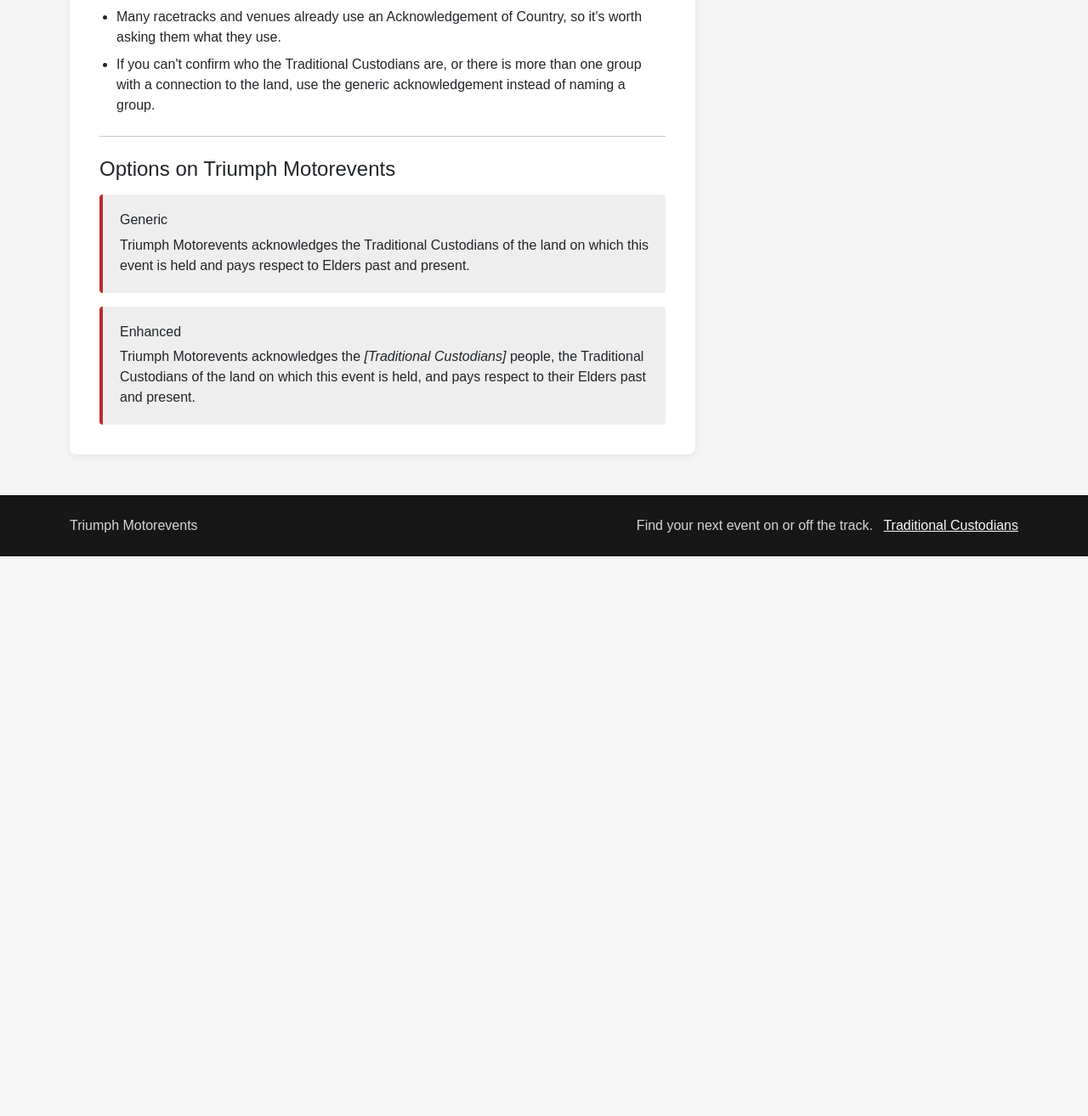
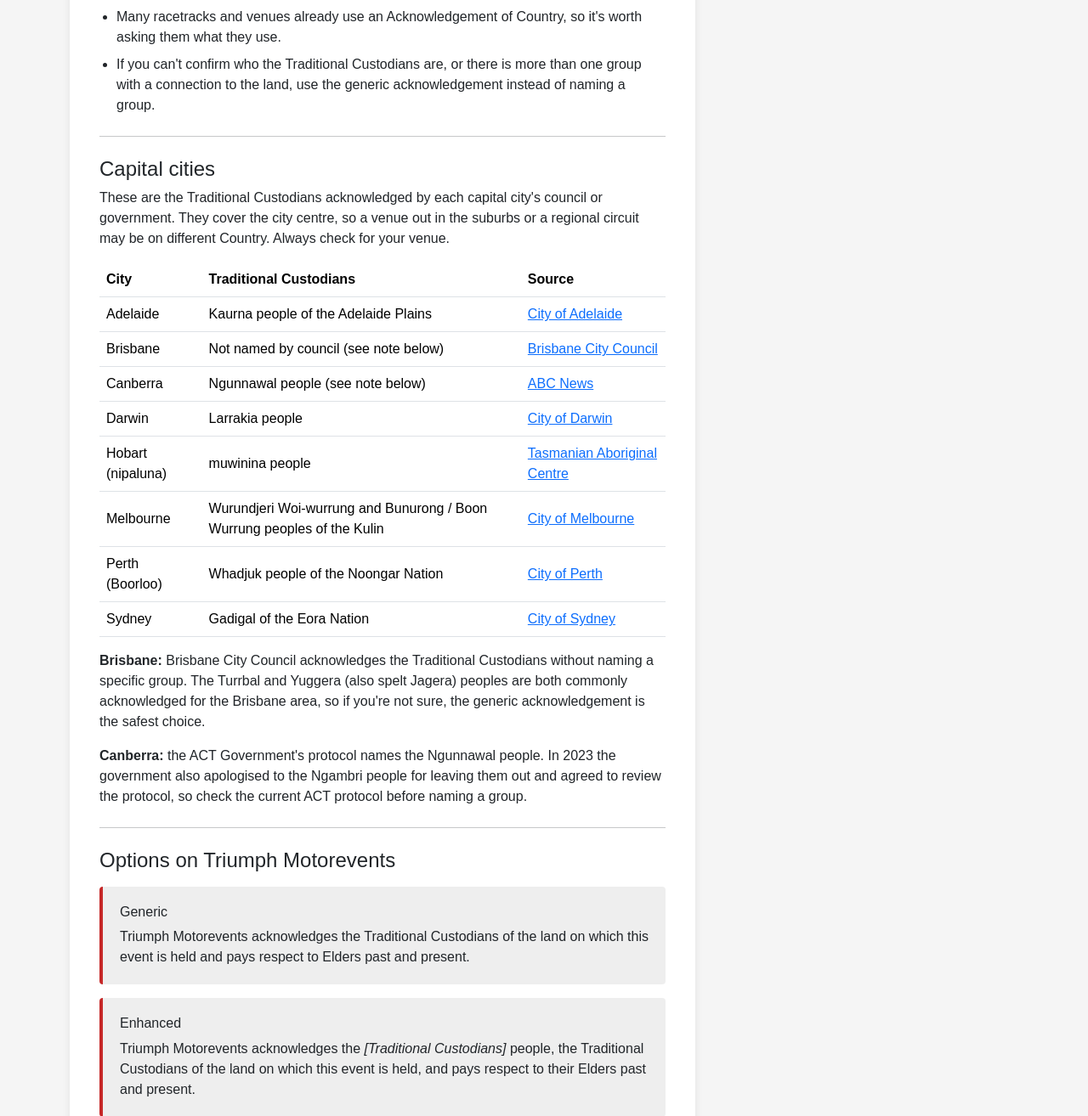
Before and after one commit to jaygunz56/IAB207_Assessment_2-, a Flask app: page /traditional-custodians in a window 1280 px wide. Shown: the part 662-1976 px from the top of the page at 85% size. Before the commit the page ends 1317 px from the top, so only its background shows below. Run offline with Flask 3, Linux system fonts and the light colour scheme; data that the repository does not hold is empty; some libraries are stand-ins or nearby versions.

Commit message:
Add Traditional Custodians for capital cities to the guidance page

```diff
--- a/website/templates/traditional-custodians.html
+++ b/website/templates/traditional-custodians.html
@@ -83,6 +83,88 @@
 
 
                             <h2 class="h4">
+                                Capital cities
+                            </h2>
+
+                            <p>
+                                These are the Traditional Custodians acknowledged by each capital city's council
+                                or government. They cover the city centre, so a venue out in the suburbs or a
+                                regional circuit may be on different Country. Always check for your venue.
+                            </p>
+
+                            <div class="table-responsive">
+                                <table class="table align-middle">
+                                    <thead>
+                                        <tr>
+                                            <th scope="col">City</th>
+                                            <th scope="col">Traditional Custodians</th>
+                                            <th scope="col">Source</th>
+                                        </tr>
+                                    </thead>
+                                    <tbody>
+                                        <tr>
+                                            <td>Adelaide</td>
+                                            <td>Kaurna people of the Adelaide Plains</td>
+                                            <td><a href="https://www.cityofadelaide.com.au/community/reconciliation/acknowledgement-and-welcome-to-country/" target="_blank" rel="noopener">City of Adelaide</a></td>
+                                        </tr>
+                                        <tr>
+                                            <td>Brisbane</td>
+                                            <td>Not named by council (see note below)</td>
+                                            <td><a href="https://www.brisbane.qld.gov.au/community-support-and-safety/support-for-community/aboriginal-and-torres-strait-islander-communities" target="_blank" rel="noopener">Brisbane City Council</a></td>
+                                        </tr>
+                                        <tr>
+                                            <td>Canberra</td>
+                                            <td>Ngunnawal people (see note below)</td>
+                                            <td><a href="https://www.abc.net.au/news/2023-04-27/act-government-apologises-to-ngambri-over-indigenous-protocol/102274536" target="_blank" rel="noopener">ABC News</a></td>
+                                        </tr>
+                                        <tr>
+                                            <td>Darwin</td>
+                                            <td>Larrakia people</td>
+                                            <td><a href="https://www.darwin.nt.gov.au/community/about-darwin" target="_blank" rel="noopener">City of Darwin</a></td>
+                                        </tr>
+                                        <tr>
+                                            <td>Hobart (nipaluna)</td>
+                                            <td>muwinina people</td>
+                                            <td><a href="https://tacinc.com.au/wp-content/uploads/2025/03/Acknowledgement-for-Hobart-area-TAC-2023.pdf" target="_blank" rel="noopener">Tasmanian Aboriginal Centre</a></td>
+                                        </tr>
+                                        <tr>
+                                            <td>Melbourne</td>
+                                            <td>Wurundjeri Woi-wurrung and Bunurong / Boon Wurrung peoples of the Kulin</td>
+                                            <td><a href="https://participate.melbourne.vic.gov.au/amendmentc258/amendment-c258-approved" target="_blank" rel="noopener">City of Melbourne</a></td>
+                                        </tr>
+                                        <tr>
+                                            <td>Perth (Boorloo)</td>
+                                            <td>Whadjuk people of the Noongar Nation</td>
+                                            <td><a href="https://perth.wa.gov.au/news-and-updates/all-news/welcome-to-country" target="_blank" rel="noopener">City of Perth</a></td>
+                                        </tr>
+                                        <tr>
+                                            <td>Sydney</td>
+                                            <td>Gadigal of the Eora Nation</td>
+                                            <td><a href="https://www.cityofsydney.nsw.gov.au/guides/organising-welcome-to-country" target="_blank" rel="noopener">City of Sydney</a></td>
+                                        </tr>
+                                    </tbody>
+                                </table>
+                            </div>
+
+                            <p>
+                                <strong>Brisbane:</strong> Brisbane City Council acknowledges the Traditional
+                                Custodians without naming a specific group. The Turrbal and Yuggera (also spelt
+                                Jagera) peoples are both commonly acknowledged for the Brisbane area, so if you're
+                                not sure, the generic acknowledgement is the safest choice.
+                            </p>
+
+                            <p class="mb-0">
+                                <strong>Canberra:</strong> the ACT Government's protocol names the Ngunnawal people.
+                                In 2023 the government also apologised to the Ngambri people for leaving them out
+                                and agreed to review the protocol, so check the current ACT protocol before naming
+                                a group.
+                            </p>
+
+
+                            <hr class="my-4">
+
+
+                            <h2 class="h4">
                                 Options on Triumph Motorevents
                             </h2>
 
```
